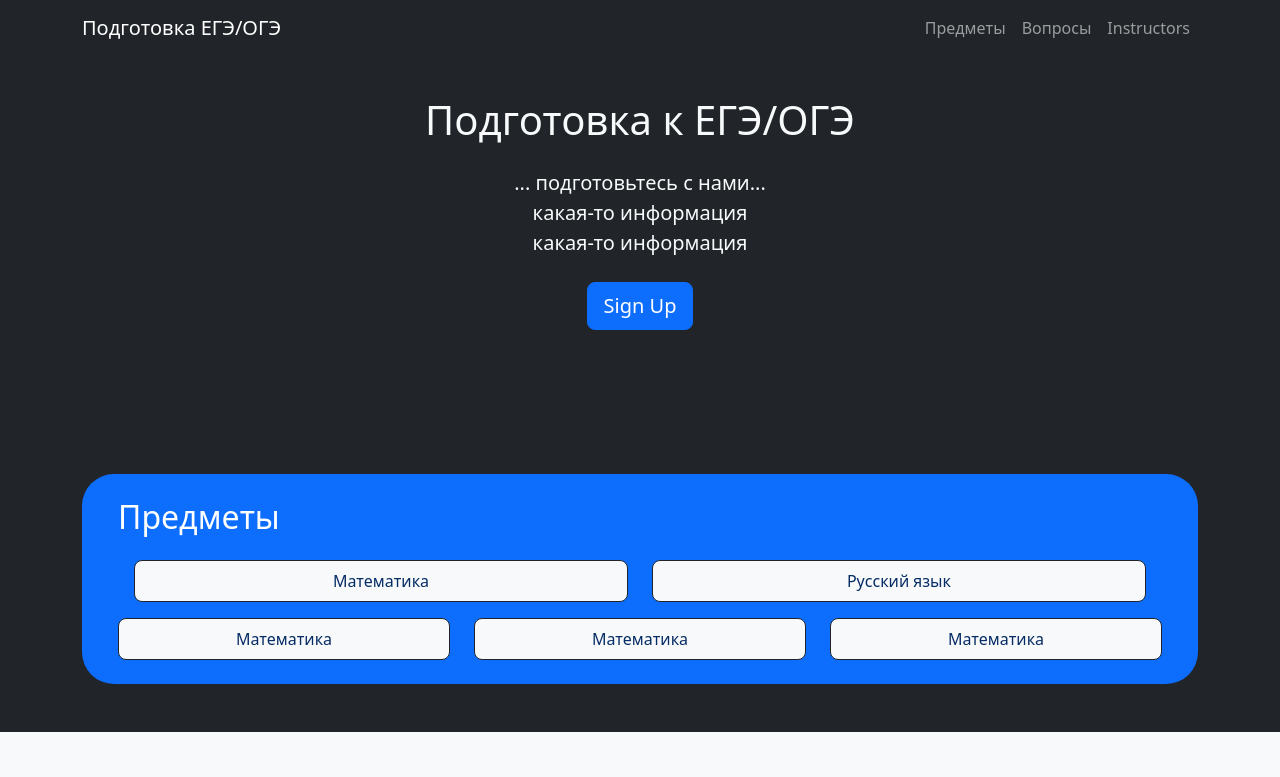
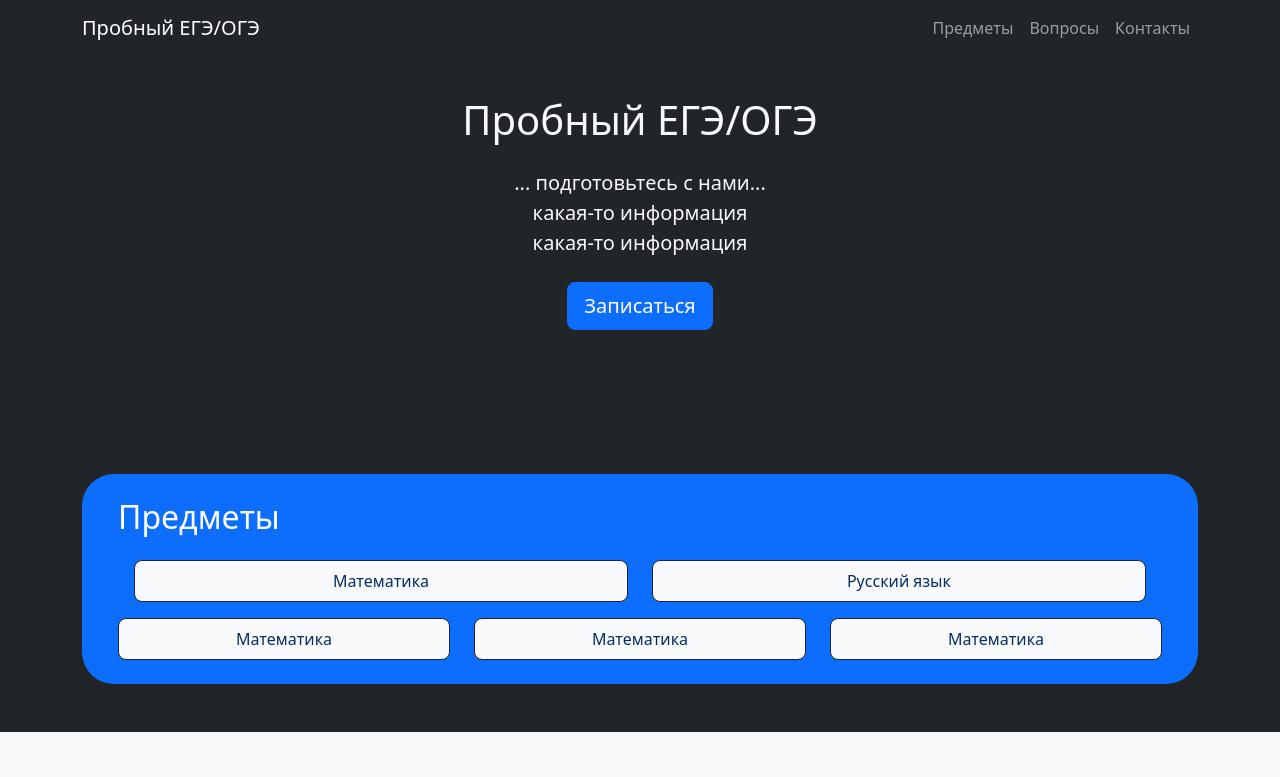
Before and after one commit to alenki/EGE-Trial-exam_website, a website: page index.html in a window 1280 px wide. Shown: the top 777 px of the page. Drawn offline with nearby package versions, Linux system fonts and the light colour scheme; files that its build step writes are made by us from their sources.

Commit message:
some quality of life edits

```diff
--- a/index.html
+++ b/index.html
@@ -11,14 +11,14 @@
     <!-- CSS -->
     <link rel="stylesheet" href="style.css">
 
-    <title>Подготовка</title>
+    <title>giakbsu</title>
 </head>
 <body class="bg-dark">
 
     <!-- Navbar -->
     <nav class="navbar navbar-expand-lg bg-dark navbar-dark fixed-top">
         <div class="container">
-            <a href="#" class="navbar-brand">Подготовка ЕГЭ/ОГЭ</a>
+            <a href="#" class="navbar-brand">Пробный ЕГЭ/ОГЭ</a>
 
             <button class="navbar-toggler" type="button" data-bs-toggle="collapse" data-bs-target="#navmenu">
                 <span class="navbar-toggler-icon"></span>
@@ -33,7 +33,7 @@
                         <a href="#questions" class="nav-link">Вопросы</a>
                     </li>
                     <li class="nav-item">
-                        <a href="#instructors" class="nav-link">Instructors</a>
+                        <a href="#instructors" class="nav-link">Контакты</a>
                     </li>
                 </ul>
             </div>
@@ -45,13 +45,13 @@
         <div class="container">
             <div class="d-sm-flex p-5 align-items-center justify-content-center">
                 <div>
-                    <h1>Подготовка к ЕГЭ/ОГЭ</h1>
+                    <h1>Пробный ЕГЭ/ОГЭ</h1>
                     <p class="lead my-4">
                     ... подготовьтесь с нами... <br>
                     какая-то информация <br>
                     какая-то информация
                     </p>
-                    <button class="btn btn-primary btn-lg" data-bs-toggle="modal" data-bs-target="#enroll">Sign Up</button>
+                    <button class="btn btn-primary btn-lg" data-bs-toggle="modal" data-bs-target="#enroll">Записаться</button>
                 </div>
             </div>
         </div>
@@ -59,7 +59,7 @@
 
 
     <!-- Предметы -->
-    <section id="topics" class="bg-dark p-5">
+    <section id="topics" class="bg-dark p-5 d-none d-lg-block">
         <div class="container">
             <div class="d-flex p-4 bg-primary rounded-5">
                 <div class="container">
@@ -227,9 +227,6 @@
 
     <!-- Bootstrap JavaScript -->
     <script src="https://cdn.jsdelivr.net/npm/bootstrap@5.3.3/dist/js/bootstrap.bundle.min.js" integrity="sha384-YvpcrYf0tY3lHB60NNkmXc5s9fDVZLESaAA55NDzOxhy9GkcIdslK1eN7N6jIeHz" crossorigin="anonymous"></script>
-    <script src="https://code.jquery.com/jquery-3.2.1.slim.min.js" integrity="sha384-KJ3o2DKtIkvYIK3UENzmM7KCkRr/rE9/Qpg6aAZGJwFDMVNA/GpGFF93hXpG5KkN" crossorigin="anonymous"></script>
-<script src="https://cdnjs.cloudflare.com/ajax/libs/popper.js/1.12.9/umd/popper.min.js" integrity="sha384-ApNbgh9B+Y1QKtv3Rn7W3mgPxhU9K/ScQsAP7hUibX39j7fakFPskvXusvfa0b4Q" crossorigin="anonymous"></script>
-<script src="https://maxcdn.bootstrapcdn.com/bootstrap/4.0.0-beta.3/js/bootstrap.min.js" integrity="sha384-a5N7Y/aK3qNeh15eJKGWxsqtnX/wWdSZSKp+81YjTmS15nvnvxKHuzaWwXHDli+4" crossorigin="anonymous"></script>
 
 </body>
 </html>
```
